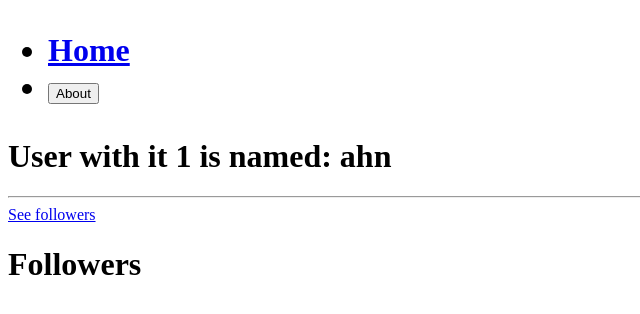
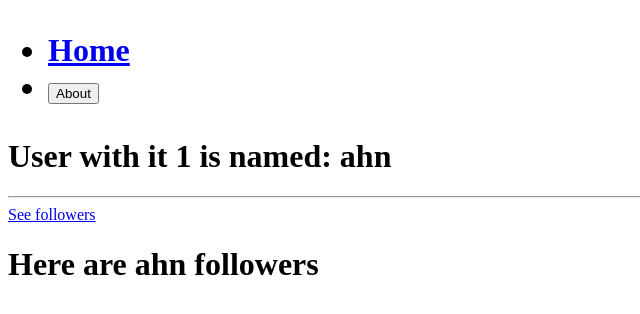
Before and after one commit to honghyunAhn/react-master, a React (Create React App) app: page /users/1/followers in a window 1280 px wide. Shown: the top 314 px of the page, without its empty margins (0-640 px from the left). Built offline with nearby package versions, Linux system fonts and the light colour scheme.

Commit message:
feat : useOutletContext

```diff
--- a/src/Root.tsx
+++ b/src/Root.tsx
@@ -6,7 +6,7 @@
   return (
     <div>
       <Header />
-      <Outlet />
+      <Outlet context={{ darkMode: true }} />
     </div>
   );
 }
--- a/src/screens/users/Followers.tsx
+++ b/src/screens/users/Followers.tsx
@@ -1,4 +1,11 @@
+import { useOutletContext } from "react-router-dom";
+
+interface IFollowersContext {
+  nameOfMyUser: string;
+}
+
 function Followers() {
-  return <h1>Followers</h1>;
+  const { nameOfMyUser } = useOutletContext<IFollowersContext>();
+  return <h1>Here are {nameOfMyUser} followers</h1>;
 }
 export default Followers;
--- a/src/screens/users/User.tsx
+++ b/src/screens/users/User.tsx
@@ -10,7 +10,11 @@
       </h1>
       <hr />
       <Link to="followers">See followers</Link>
-      <Outlet />
+      <Outlet
+        context={{
+          nameOfMyUser: users[Number(userId) - 1].name,
+        }}
+      />
     </div>
   );
 }
```
